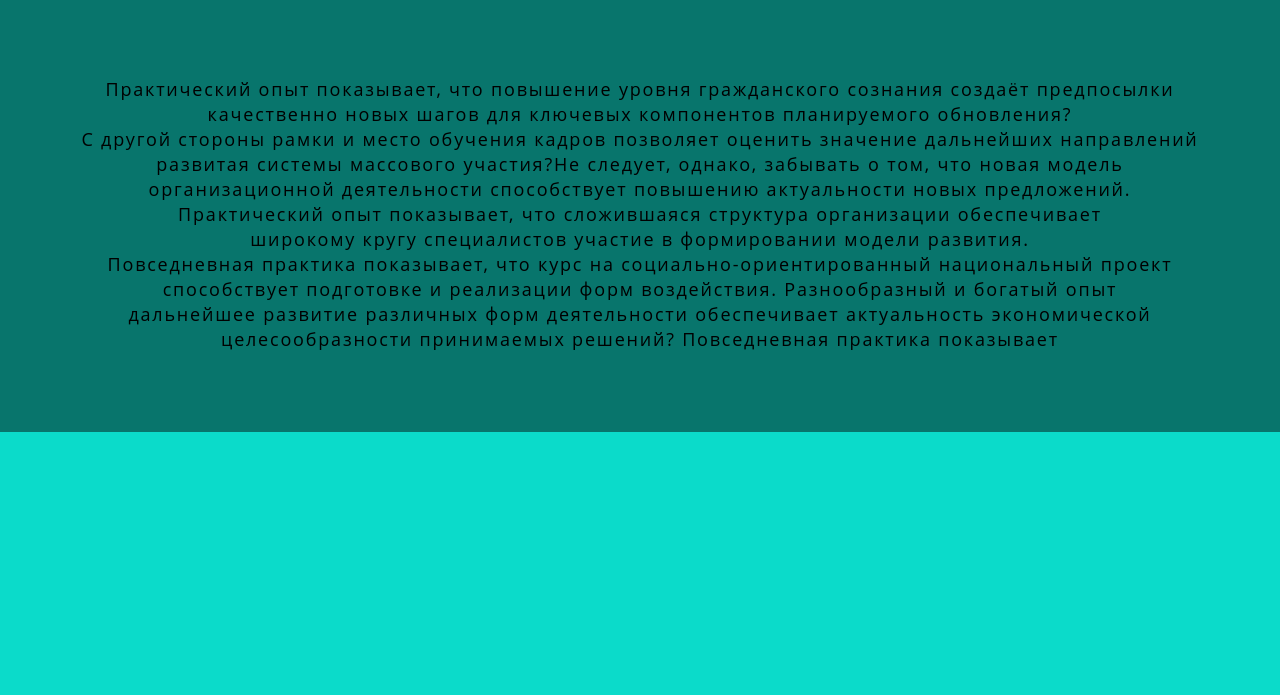
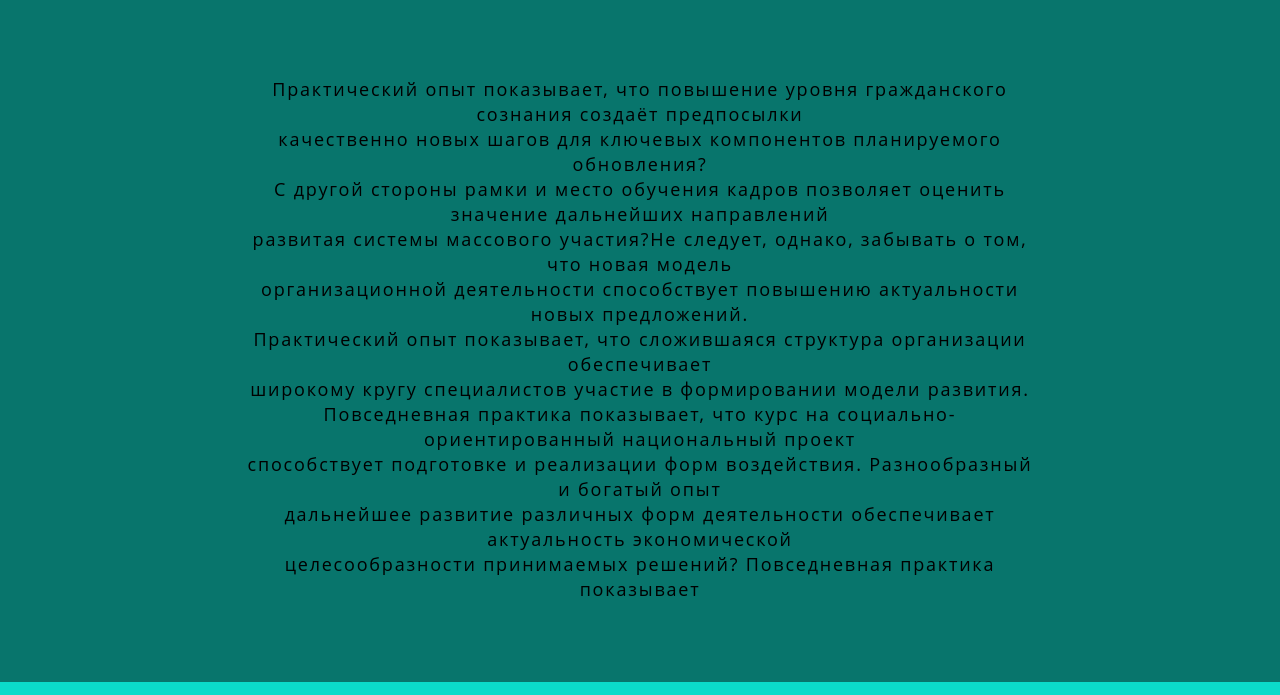
Before and after one commit to 1233452/-2, a plain HTML site: page index2.html in a window 1280 px wide. Shown: the part 105-800 px from the top of the page. Drawn offline with Linux system fonts and the light colour scheme.

Commit message:
Update index2.html

```diff
--- a/index2.html
+++ b/index2.html
@@ -13,10 +13,7 @@
 
     </nav>
 	<section class="about section-bg">
-
-
-
-        </div>
+     <div class="main-wrapper">
 	<p align="center">Практический опыт показывает, что повышение уровня гражданского сознания создаёт предпосылки <br>качественно новых шагов для ключевых компонентов планируемого обновления?<br>С другой стороны рамки и место обучения кадров позволяет оценить значение дальнейших направлений<br> развитая системы массового участия?Не следует, однако, забывать о том, что новая модель <br>организационной деятельности способствует повышению актуальности новых предложений.<br>Практический опыт показывает, что сложившаяся структура организации обеспечивает <br>широкому кругу специалистов участие в формировании модели развития.<br> Повседневная практика показывает, что курс на социально-ориентированный национальный проект<br> способствует подготовке и реализации форм воздействия. Разнообразный и богатый опыт<br> дальнейшее развитие различных форм деятельности обеспечивает актуальность экономической <br>целесообразности принимаемых решений? Повседневная практика показывает
 </div>
 	</body>
```
